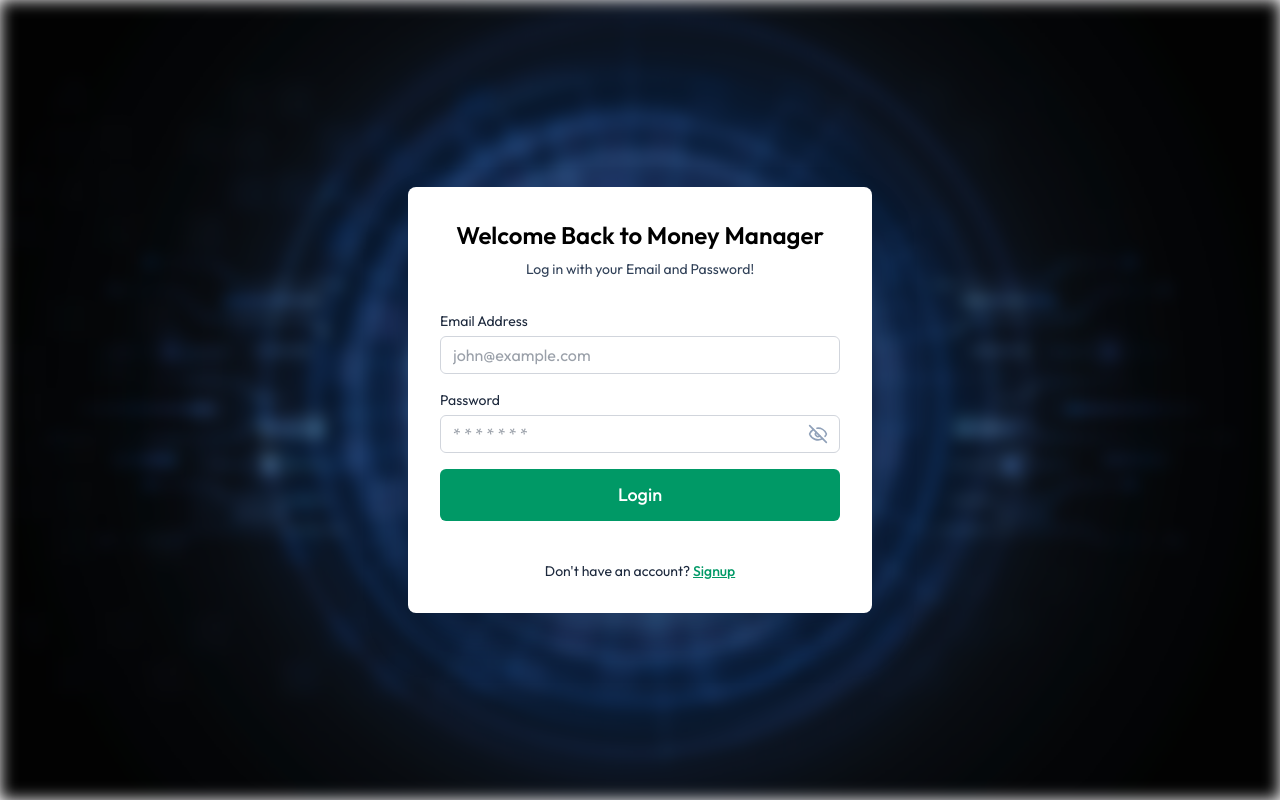
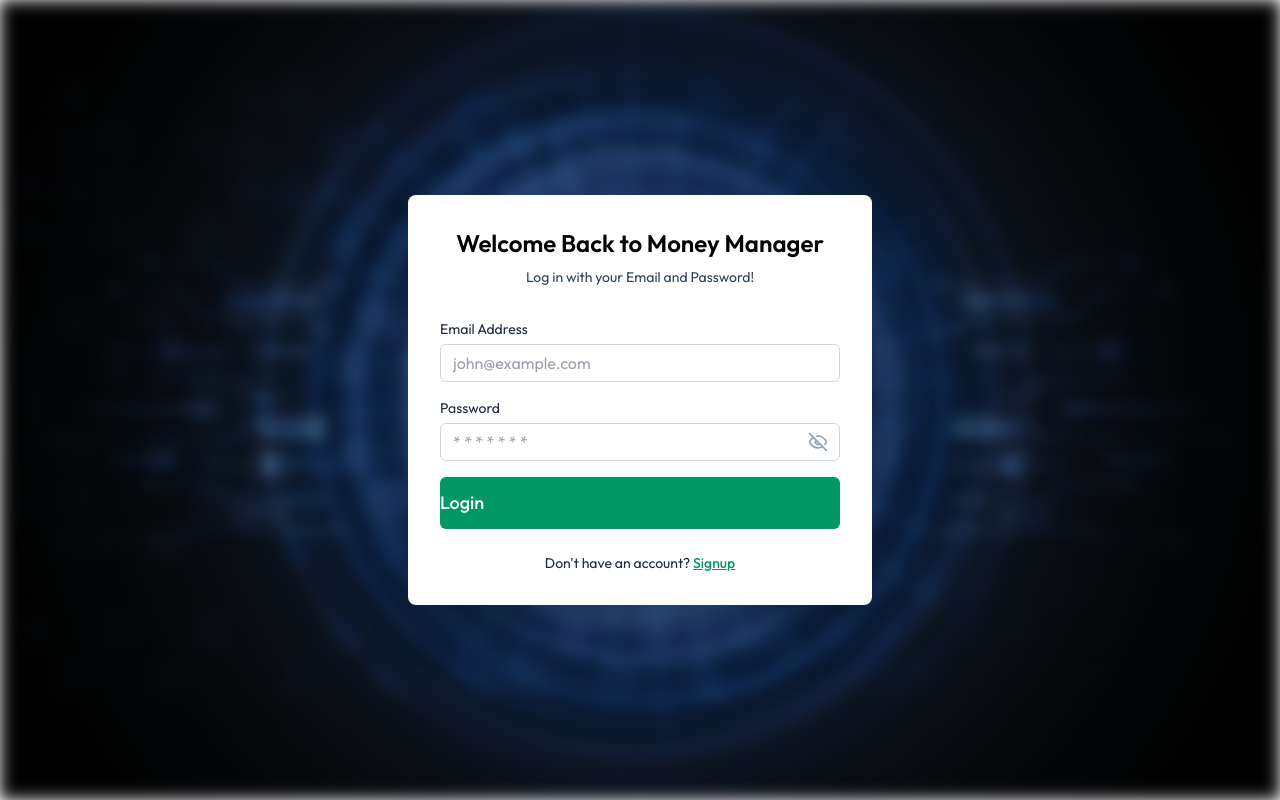
Before and after one commit to MoeF159/money-manager-frontend, a React (Vite) app: page /login in a window 1280 px wide. Built offline with nearby package versions, Linux system fonts and the light colour scheme.

Commit message:
added additional button behavior for login button

```diff
--- a/src/pages/Login.jsx
+++ b/src/pages/Login.jsx
@@ -100,7 +100,7 @@ const Login = () => {
 
                         <button
                             disabled={isLoading}
-                            className="w-full py-3 text-lg font-medium bg-emerald-600 text-white rounded-md hover:bg-emerald-700 transition-colors"
+                            className={`w-full py-3 text-lg font-medium bg-emerald-600 text-white rounded-md hover:bg-emerald-700 transition-colors flex items-center justify center gap-2 ${isLoading ? 'opacity-60 cursor-not-allowed': ''}`}
                             type="submit"
                         >
                             {isLoading ? (
```
